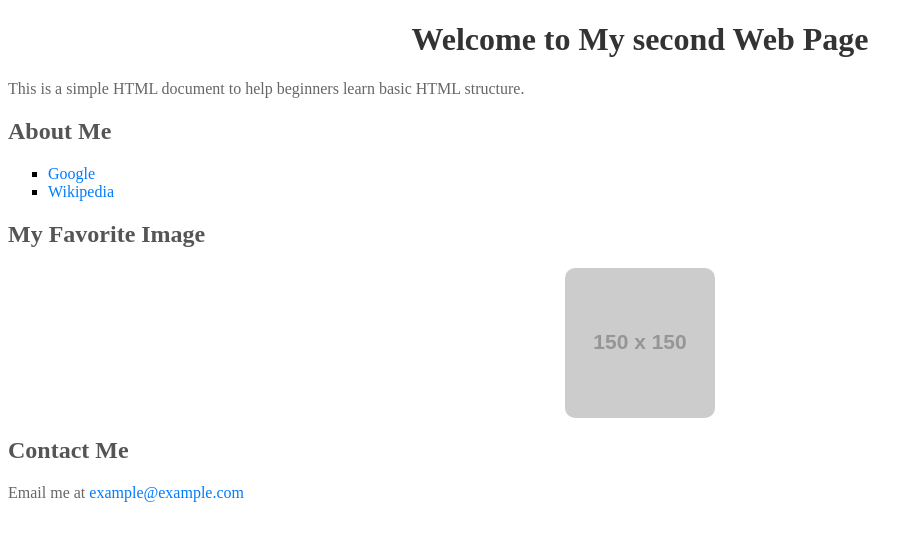
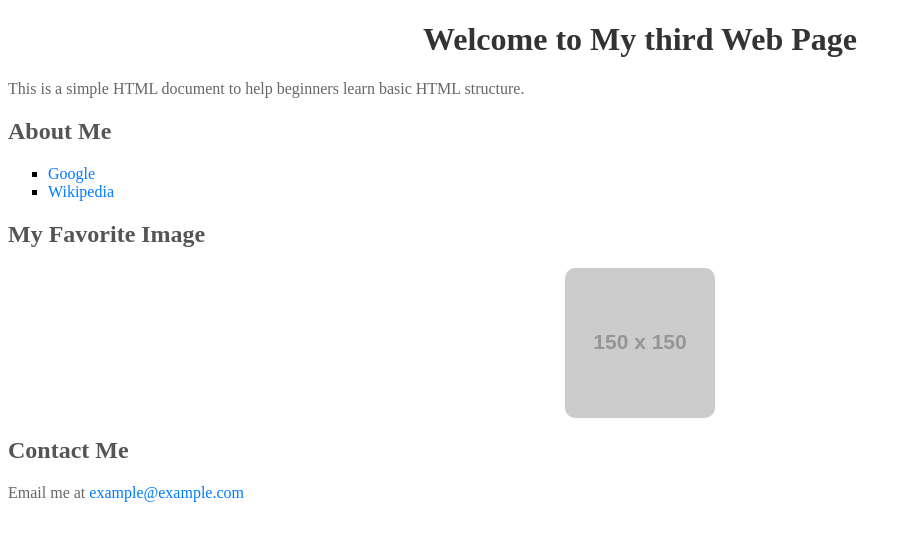
Before and after one commit to Advaitanand123/myrepo, a plain HTML site: page index.html in a window 1280 px wide. Shown: the whole page, without its empty margins (0-923 px from the left). Drawn offline with Linux system fonts and the light colour scheme; placeholder pictures from the web are drawn by us.

Commit message:
this is design

```diff
--- a/index.html
+++ b/index.html
@@ -7,7 +7,7 @@
     <link rel="stylesheet" href="style.css">
 </head>
 <body>
-    <h1>Welcome to My second  Web Page</h1>
+    <h1>Welcome to My third  Web Page</h1>
     <p>This is a simple HTML document to help beginners learn basic HTML structure.</p>
 
     <h2>About Me</h2>
```
